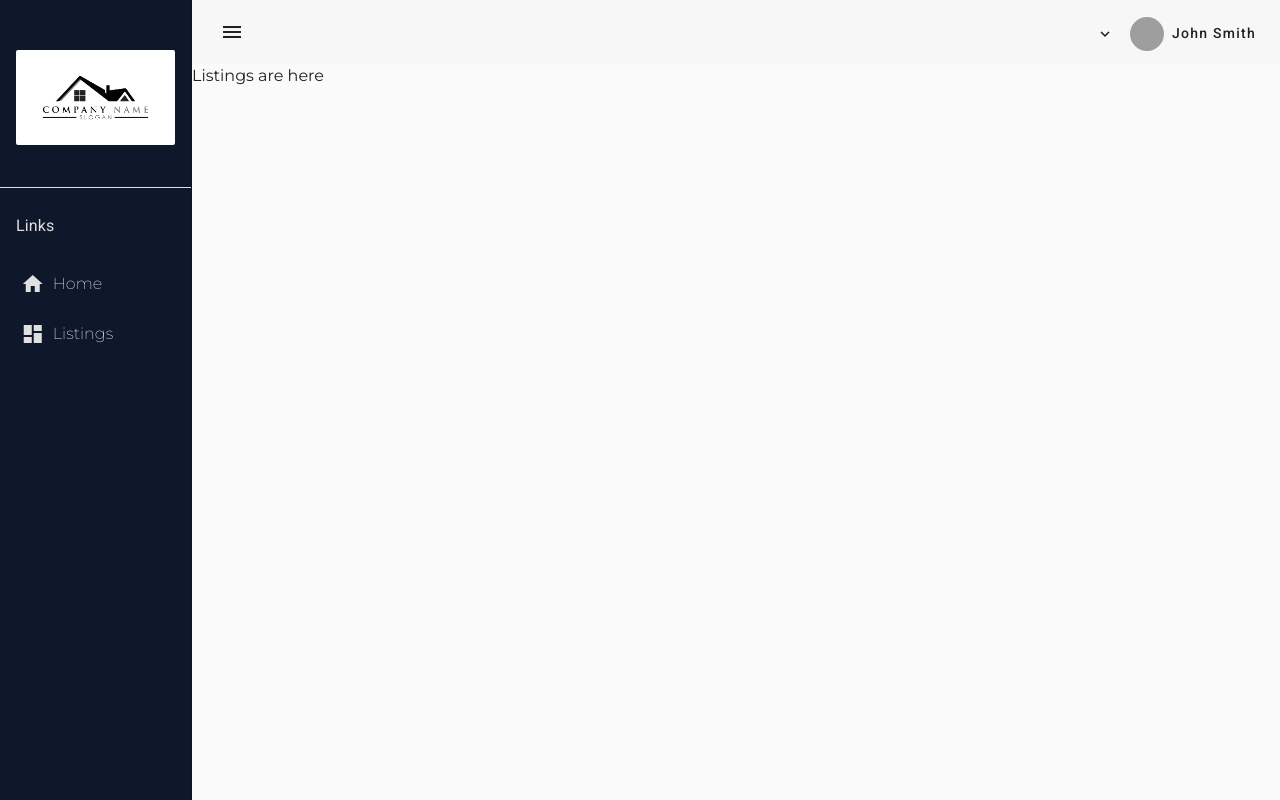
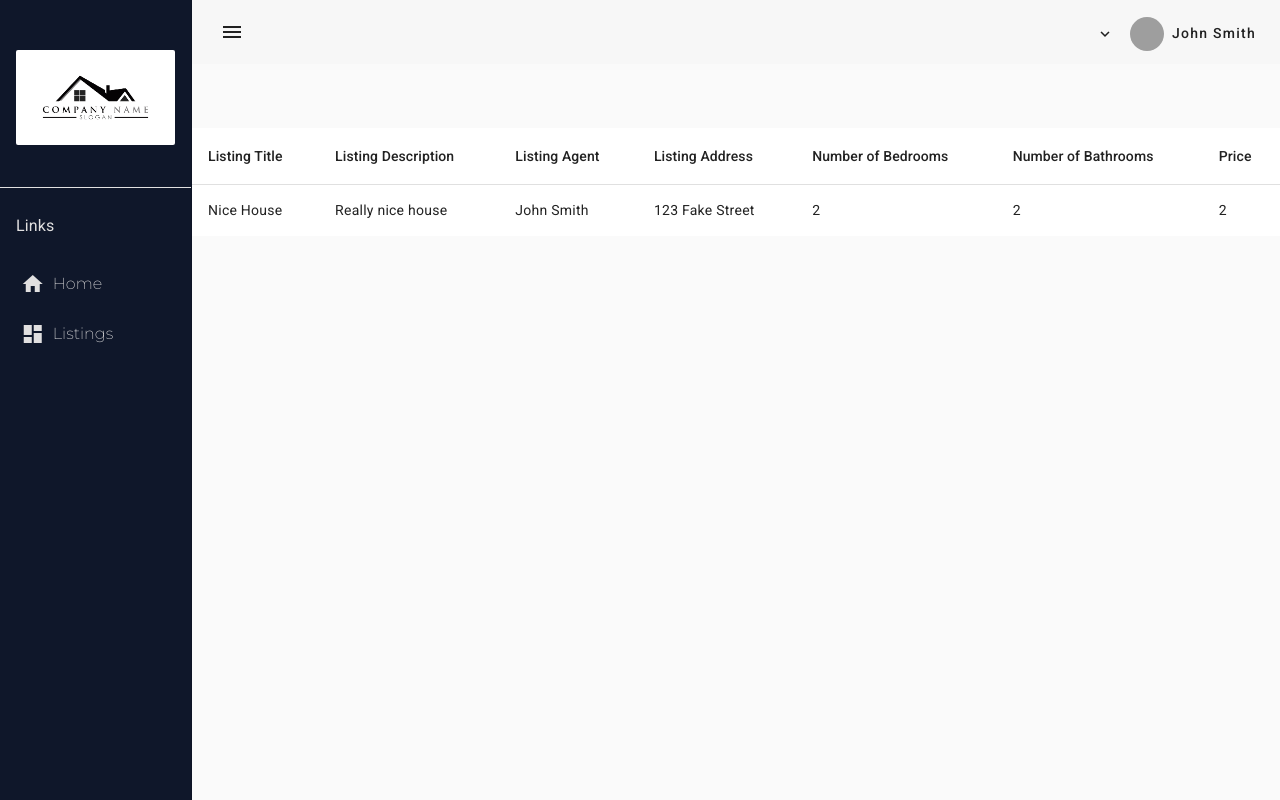
Before and after one commit to jeff-ho/Real-Estate-Listing-Dashboard, an Angular app: page /listings in a window 1280 px wide. Built offline with nearby package versions, Linux system fonts and the light colour scheme; grey boxes are pictures that could not be loaded.

Commit message:
Added listing table styling and hard data

```diff
--- a/src/app/app.module.ts
+++ b/src/app/app.module.ts
@@ -19,6 +19,7 @@ import { FormsModule, ReactiveFormsModule } from '@angular/forms';
 import { MatSelectModule } from '@angular/material/select';
 import { MatInputModule } from '@angular/material/input';
 import { MatCardModule } from '@angular/material/card';
+import { MatTableModule } from '@angular/material/table';
 
 @NgModule({
   declarations: [
@@ -46,6 +47,7 @@ import { MatCardModule } from '@angular/material/card';
     MatInputModule,
     MatSelectModule,
     MatCardModule,
+    MatTableModule,
   ],
   providers: [],
   bootstrap: [AppComponent],
--- a/src/app/home/home.component.ts
+++ b/src/app/home/home.component.ts
@@ -12,9 +12,9 @@ export class HomeComponent {
     description: new FormControl('', Validators.required),
     agentName: new FormControl('', Validators.required),
     address: new FormControl('', Validators.required),
-    bedrooms: new FormControl(1),
-    washrooms: new FormControl(1),
-    price: new FormControl(0),
+    bedrooms: new FormControl('', Validators.required),
+    washrooms: new FormControl('', Validators.required),
+    price: new FormControl('', Validators.required),
   });
 
   onSubmit() {
--- a/src/app/listings/dashboard.component.html
+++ b/src/app/listings/dashboard.component.html
@@ -1 +1,32 @@
-<p>Listings are here</p>
+<table mat-table [dataSource]="listings" class="listings-table">
+  <ng-container matColumnDef="Title" class="">
+    <th mat-header-cell *matHeaderCellDef>Listing Title</th>
+    <td mat-cell *matCellDef="let element">{{ element.Title }}</td>
+  </ng-container>
+  <ng-container matColumnDef="Description">
+    <th mat-header-cell *matHeaderCellDef>Listing Description</th>
+    <td mat-cell *matCellDef="let element">{{ element.Description }}</td>
+  </ng-container>
+  <ng-container matColumnDef="AgentName">
+    <th mat-header-cell *matHeaderCellDef>Listing Agent</th>
+    <td mat-cell *matCellDef="let element">{{ element.AgentName }}</td>
+  </ng-container>
+  <ng-container matColumnDef="Address">
+    <th mat-header-cell *matHeaderCellDef>Listing Address</th>
+    <td mat-cell *matCellDef="let element">{{ element.Address }}</td>
+  </ng-container>
+  <ng-container matColumnDef="Number of Bedrooms">
+    <th mat-header-cell *matHeaderCellDef>Number of Bedrooms</th>
+    <td mat-cell *matCellDef="let element">{{ element.Bedrooms }}</td>
+  </ng-container>
+  <ng-container matColumnDef="Number of Bathrooms">
+    <th mat-header-cell *matHeaderCellDef>Number of Bathrooms</th>
+    <td mat-cell *matCellDef="let element">{{ element.Bathrooms }}</td>
+  </ng-container>
+  <ng-container matColumnDef="Price">
+    <th mat-header-cell *matHeaderCellDef>Price</th>
+    <td mat-cell *matCellDef="let element">{{ element.Price }}</td>
+  </ng-container>
+  <tr mat-header-row *matHeaderRowDef="displayedColumns"></tr>
+  <tr mat-row *matRowDef="let row; columns: displayedColumns"></tr>
+</table>
--- a/src/app/listings/dashboard.component.scss
+++ b/src/app/listings/dashboard.component.scss
@@ -0,0 +1,3 @@
+.listings-table {
+  margin-top: 4rem;
+}
--- a/src/app/listings/dashboard.component.ts
+++ b/src/app/listings/dashboard.component.ts
@@ -1,10 +1,28 @@
 import { Component } from '@angular/core';
+import { Listing } from '../models/listing';
+import { ListingService } from '../services/listing.service';
 
 @Component({
   selector: 'app-dashboard',
   templateUrl: './dashboard.component.html',
-  styleUrls: ['./dashboard.component.scss']
+  styleUrls: ['./dashboard.component.scss'],
 })
 export class DashboardComponent {
+  listings: Listing[] = [];
+  displayedColumns: string[] = [
+    'Title',
+    'Description',
+    'AgentName',
+    'Address',
+    'Number of Bedrooms',
+    'Number of Bathrooms',
+    'Price',
+  ];
 
+  constructor(private listingsService: ListingService) {}
+
+  ngOnInit(): void {
+    this.listings = this.listingsService.getListings();
+    // console.log(this.listings);
+  }
 }
--- /dev/null
+++ b/src/app/services/listing.service.ts
@@ -0,0 +1,22 @@
+import { Injectable } from '@angular/core';
+import { Listing } from '../models/listing';
+
+@Injectable({
+  providedIn: 'root',
+})
+export class ListingService {
+  constructor() {}
+
+  public getListings(): Listing[] {
+    let listing = new Listing();
+    listing.Title = 'Nice House';
+    listing.Description = 'Really nice house';
+    listing.AgentName = 'John Smith';
+    listing.Address = '123 Fake Street';
+    listing.Bedrooms = 2;
+    listing.Bathrooms = 2;
+    listing.Price = 2;
+
+    return [listing];
+  }
+}
--- a/tsconfig.json
+++ b/tsconfig.json
@@ -19,10 +19,8 @@
     "target": "ES2022",
     "module": "ES2022",
     "useDefineForClassFields": false,
-    "lib": [
-      "ES2022",
-      "dom"
-    ]
+    "strictPropertyInitialization": false,
+    "lib": ["ES2022", "dom"]
   },
   "angularCompilerOptions": {
     "enableI18nLegacyMessageIdFormat": false,
```
Also changed, not shown: src/app/models/listing.ts (+9 -8 lines).
